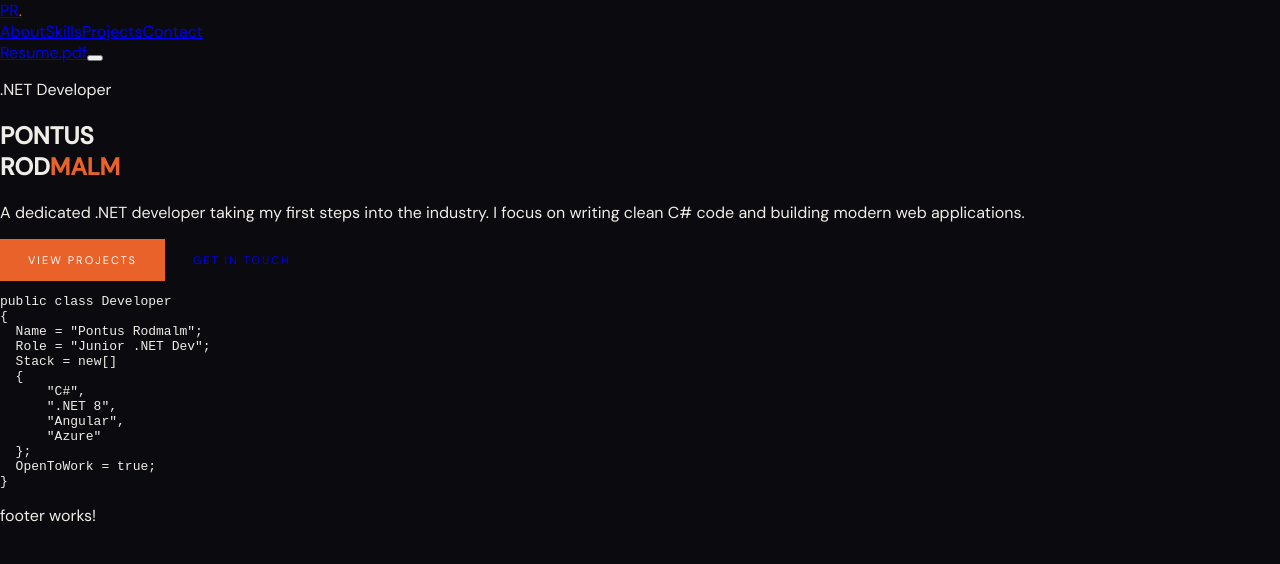
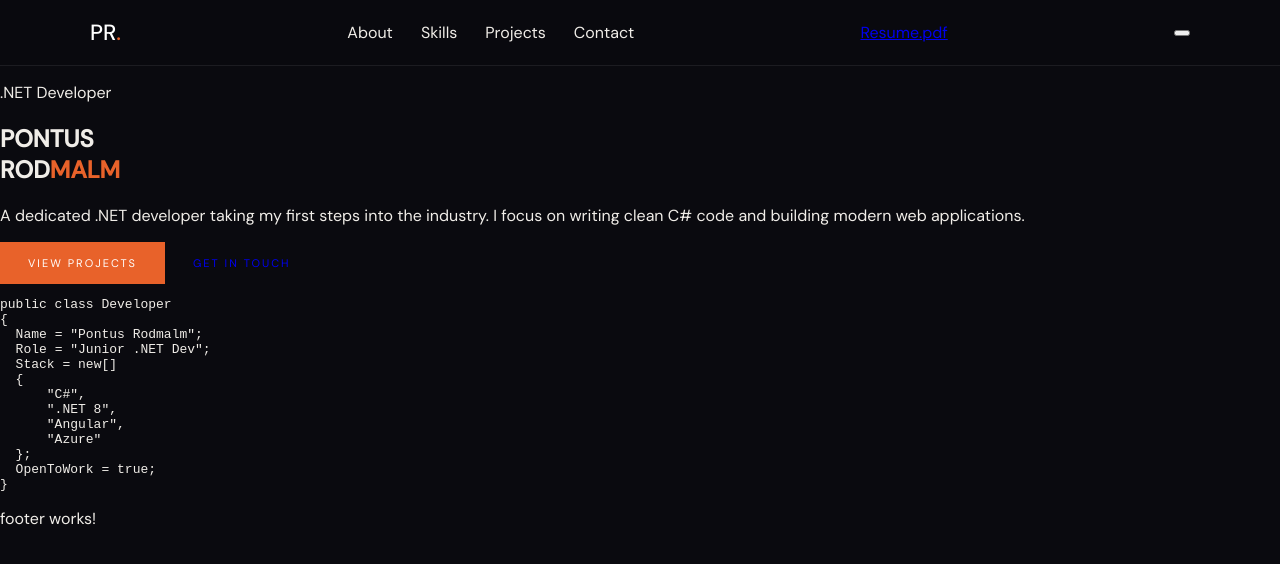
Before and after one commit to PontusRodmalm/portfolio, an Angular app in the folder frontend/: page / in a window 1280 px wide. Shown: the top 564 px of the page. Built offline with nearby package versions, Linux system fonts and the light colour scheme.

Commit message:
feat: implement navbar styling with frosted glass effect
- Added sticky positioning and z-index for fixed scrolling
- Applied backdrop-filter for a modern glassmorphism aesthetic
- Set up flexbox layout and BEM classes for the logo and navigation links

```diff
--- a/frontend/src/app/components/navbar/navbar.scss
+++ b/frontend/src/app/components/navbar/navbar.scss
@@ -0,0 +1,15 @@
+.navbar {
+    position: sticky; top: 0; z-index: 100;
+    background: rgba(10, 10, 15, 0.92);
+    backdrop-filter: blur(8px);
+    border-bottom: 1px solid var(--color-border);
+
+    &__inner {
+        display: flex; align-items: center; justify-content: space-between;
+        padding: 18px 40px; max-width: 1100px; margin: 0 auto;
+    }
+
+    &__logo { font-size: 22px; font-weight: 500; text-decoration: none; color: #fff; }
+    &__links { display: flex; gap: 28px; a { text-decoration: none; color: var(--color-textmuted); }
+    }
+}
```
